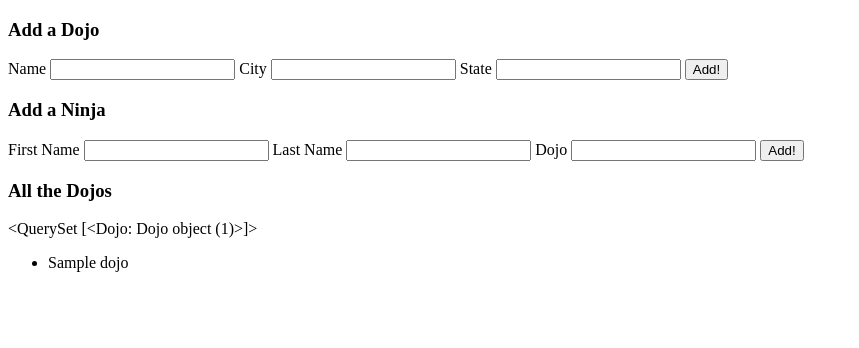
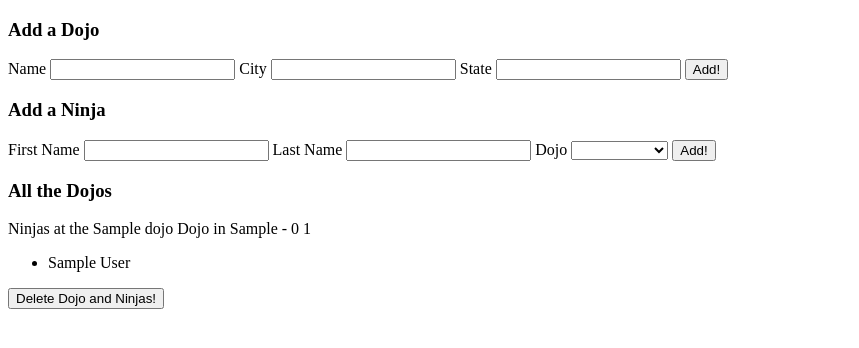
Before and after one commit to JenniferFulton/django_practice, a Django app: page / in a window 1280 px wide. Shown: the top 348 px of the page, without its empty margins (0-859 px from the left). Run offline with Django 3.2, Linux system fonts and the light colour scheme; tables that the repository leaves empty hold one stand-in row (values such as "Sample post").

Commit message:
Able to add a dojo and ninja and have it go to the correct place. Working on getting ninja total next to Dojo name and the ability to delete a dojo

```diff
--- a/dojo_ninjas_project/dojo_ninjas_app/templates/index.html
+++ b/dojo_ninjas_project/dojo_ninjas_app/templates/index.html
@@ -9,7 +9,9 @@
 <body>
 
     <h3>Add a Dojo</h3>
-    <form action="/create" method="POST">
+    <form action="/create_dojo" method="POST">
+        {% csrf_token %}
+
         <label for="name">Name</label>
         <input type="text" id="name" name="name">
 
@@ -23,24 +25,43 @@
     </form>
 
     <h3>Add a Ninja</h3>
-    <form action="/create" method="POST">
+    <form action="/create_ninja" method="POST">
+        {% csrf_token %}
+
         <label for="name">First Name</label>
         <input type="text" id="first_name" name="first_name">
 
         <label for="name">Last Name</label>
         <input type="text" id="last_name" name="last_name">
 
-        <label for="name">Dojo</label>
-        <input type="" id="state" name="state">
+        <label for="dojo">Dojo</label>
+        <select name="dojo" id="dojo">
+            <option value=""></option>
+            {% for dojo in all_dojos %}
+                <option value= "{{dojo.id}}">{{dojo.name}}</option>
+            {% endfor %}
+        </select>
 
         <input type="submit" value="Add!">
     </form>
 
 
     <h3>All the Dojos</h3>
-    <p>{{all_dojos}}</p>
-    <ul>{% for dojo in all_dojos %}
-        <li>{{dojo.name}}</li>
-    {% endfor %}</ul>
+    <p>{% for dojo in all_dojos %}
+        Ninjas at the {{dojo.name}} Dojo in {{dojo.city}} - {{ninja|length}}
+        {{dojo.id}}
+            <ul>{% for ninja in all_ninjas%}
+                    {% if ninja.dojo.id == dojo.id %}
+                        <li>{{ninja.first_name}} {{ninja.last_name}}</li>
+                    {% endif %}
+                {% endfor %}
+                </li>
+            </ul>
+        <form action="/delete" method="POST">
+            {% csrf_token %}
+            <input type="submit" value= "Delete Dojo and Ninjas!">
+        </form>
+    {% endfor %}</p>
+
 </body>
 </html>
--- a/dojo_ninjas_project/dojo_ninjas_app/urls.py
+++ b/dojo_ninjas_project/dojo_ninjas_app/urls.py
@@ -2,5 +2,8 @@ from django.urls import path
 from . import views
 
 urlpatterns = [
-    path('', views.index)
+    path('', views.index),
+    path('create_dojo', views.create_dojo),
+    path('create_ninja', views.create_ninja),
+    path('delete', views.delete),
 ]
--- a/dojo_ninjas_project/dojo_ninjas_app/views.py
+++ b/dojo_ninjas_project/dojo_ninjas_app/views.py
@@ -7,3 +7,20 @@ def index(request):
         'all_ninjas': Ninja.objects.all(),
     }
     return render(request, "index.html", context)
+
+def create_dojo(request):
+    if request.method == "POST":
+        new_dojo= Dojo.objects.create(name= request.POST['name'], city= request.POST['city'], state= request.POST['state'])
+    return redirect('/')
+
+def create_ninja(request):
+    if request.method == "POST":
+        selected_dojo = Dojo.objects.get(id = request.POST['dojo'])
+        new_ninja= Ninja.objects.create(first_name= request.POST['first_name'], last_name= request.POST['last_name'], dojo= selected_dojo)
+    return redirect('/')
+
+def delete(request):
+    if request.method == "POST":
+        chosen_dojo = Dojo.objects.get(id = request.POST['dojo'])
+        chosen_dojo.delete
+    return redirect('/')
--- a/dojo_ninjas_project/dojo_ninjas_project/urls.py
+++ b/dojo_ninjas_project/dojo_ninjas_project/urls.py
@@ -17,4 +17,7 @@ from django.urls import path, include
 
 urlpatterns = [
     path('', include("dojo_ninjas_app.urls")),
+    path('create_dojo', include("dojo_ninjas_app.urls")),
+    path('create_ninja', include("dojo_ninjas_app.urls")),
+    path('delete', include("dojo_ninjas_app.urls")),
 ]
```
